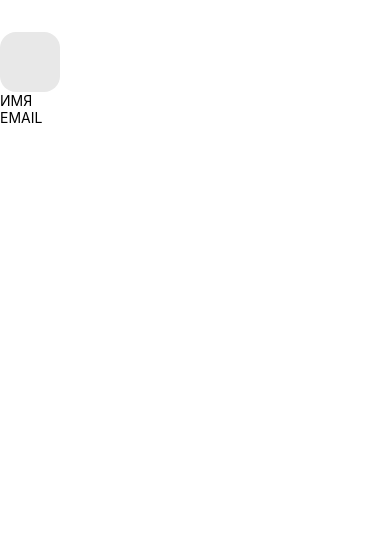
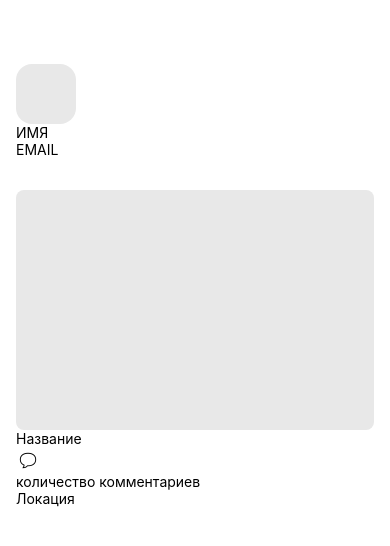
Before and after one commit to supermacchan/rn-homework, a React Native app: screen / in a window 390 px wide. Shown: the top 546 px of the page. Built offline with nearby package versions, Linux system fonts and the light colour scheme.

Commit message:
post styles

```diff
--- a/Components/SinglePost.js
+++ b/Components/SinglePost.js
@@ -2,8 +2,10 @@ import {
     StyleSheet,
     View,
     Text,
-    Image
+    Image,
+    Pressable
 } from 'react-native';
+import { EvilIcons } from '@expo/vector-icons';
 
 export const SinglePost = () => {
     return (
@@ -13,7 +15,10 @@ export const SinglePost = () => {
                 <Image />
             </View>
             <Text>Название</Text>
-            {/* комментарии */}
+            <Pressable>
+                <EvilIcons name="comment" size={24} color="black" />
+                <Text>количество комментариев</Text>
+            </Pressable>
             <Text>Локация</Text>
         </View>
     );
@@ -21,9 +26,12 @@ export const SinglePost = () => {
 
 const styles = StyleSheet.create({
     post: {
-
+        paddingHorizontal: 16,
+        marginTop: 32
     },
     imgContainer: {
-
+        height: 240,
+        backgroundColor: '#E8E8E8',
+        borderRadius: 8
     }
 })
--- a/Screens/main/PostsScreen.js
+++ b/Screens/main/PostsScreen.js
@@ -19,6 +19,7 @@ export const PostsScreen = () => {
                 <Text style={styles.name}>ИМЯ</Text>
                 <Text style={styles.email}>EMAIL</Text>
             </View>
+            <SinglePost />
             <FlatList>
                 <SinglePost />
                 {/* Тут будут рендериться посты */}
@@ -35,6 +36,8 @@ const styles = StyleSheet.create({
     },
     profileContainer: {
         backgroundColor: '#fff',
+        paddingHorizontal: 16,
+        marginTop: 32
         // flexDirection: 'row',
     },
     imgContainer: {
```
